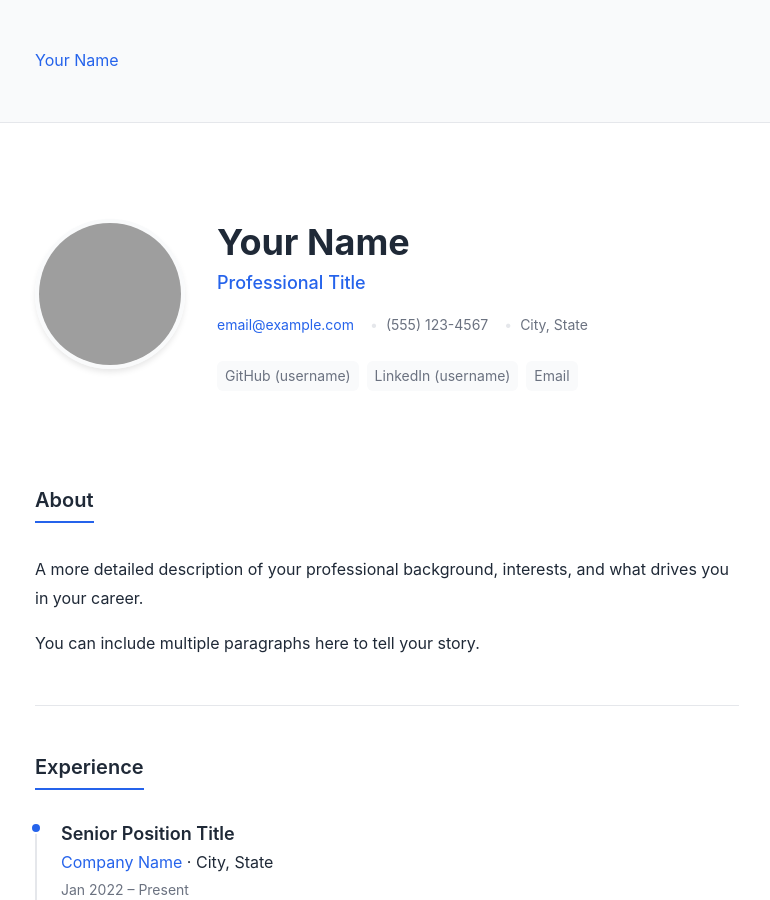
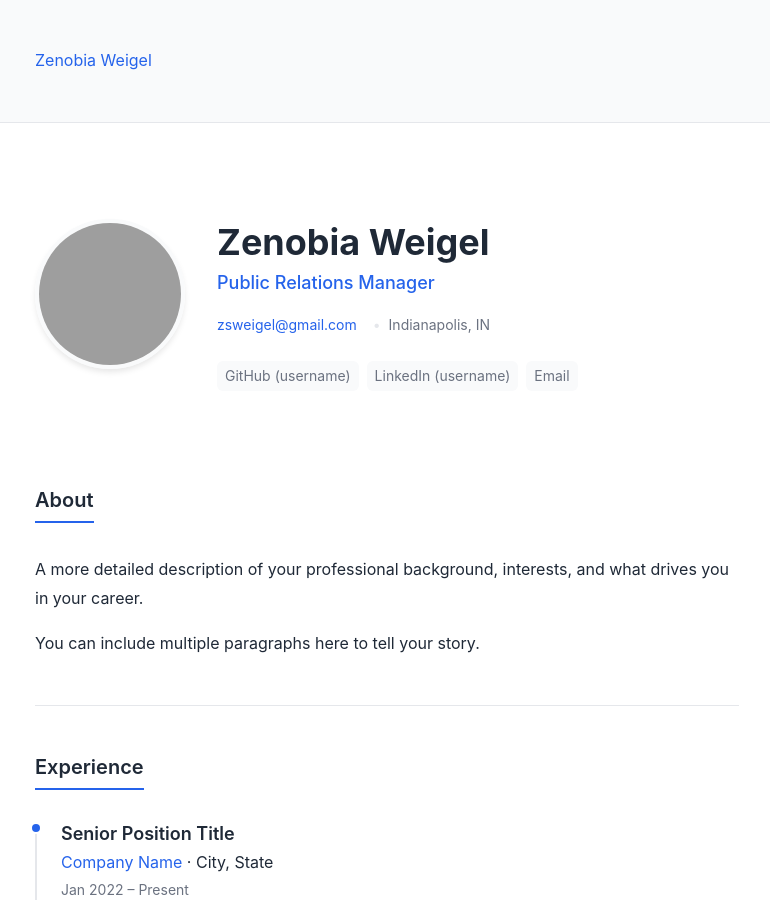
Before and after one commit to Zenobia-Weigel/Zenobia-Portfolio-Website, a Jekyll site: the page built from index.html, in a window 1280 px wide and 900 px high. Shown: the whole window, without its empty margins (253-1023 px from the left). Built offline with Jekyll 4.4.1, drawn with Linux system fonts in a browser that asks for light colours; some of the changed text lies outside the part shown; grey boxes are pictures that could not be loaded.

Commit message:
Update _data/profile.yml (via Pages CMS)

```diff
--- a/_data/profile.yml
+++ b/_data/profile.yml
@@ -1,25 +1,22 @@
-name: "Your Name"
-title: "Professional Title"
-email: "email@example.com"
-phone: "(555) 123-4567"
-location: "City, State"
-photo: "/images/profile.jpg"
+name: Zenobia Weigel
+title: Public Relations Manager
+email: zsweigel@gmail.com
+location: Indianapolis, IN
+photo: /images/profile.jpg
+summary: |
+  Brief professional summary highlighting your expertise and career focus.
+about: >-
+  A more detailed description of your professional background, interests, and
+  what drives you in your career.
 
-summary: >
-  Brief professional summary highlighting your expertise and career focus.
-
-about: |
-  A more detailed description of your professional background,
-  interests, and what drives you in your career.
 
   You can include multiple paragraphs here to tell your story.
-
 social:
   - platform: github
-    url: "https://github.com/username"
-    username: "username"
+    url: https://github.com/username
+    username: username
   - platform: linkedin
-    url: "https://linkedin.com/in/username"
-    username: "username"
+    url: https://linkedin.com/in/username
+    username: username
   - platform: email
-    url: "mailto:email@example.com"
+    url: mailto:email@example.com
```
